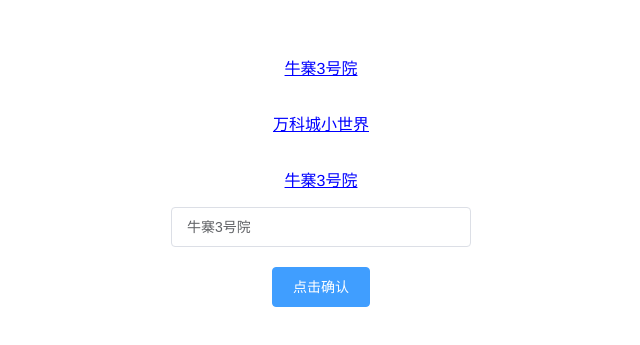
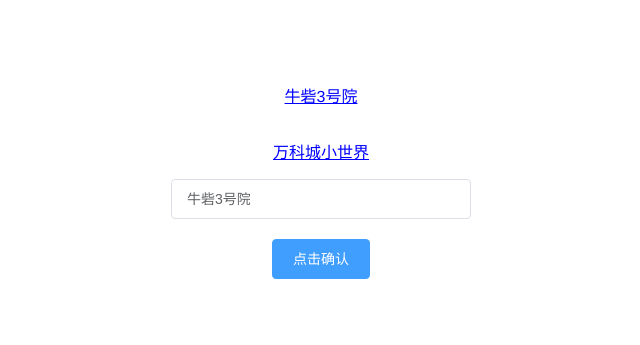
Before and after one commit to hanoubaba/deal-program, a Vue app: page / in a window 1280 px wide. Shown: the part 227-572 px from the top of the page, without its empty margins (319-959 px from the left). Built offline with nearby package versions, Linux system fonts and the light colour scheme.

Commit message:
no message

```diff
--- a/src/components/bdemo.vue
+++ b/src/components/bdemo.vue
@@ -24,14 +24,13 @@
     name: 'HelloWorld',
     data () {
         return {
-            name: "牛寨3号院",
+            name: "牛砦3号院",
             date: '',
             time: '',
             flag: true,
             nameLs: [
-                '牛寨3号院',
+                '牛砦3号院',
                 '万科城小世界',
-                '牛寨3号院',
             ]
         }
     },
@@ -121,7 +120,7 @@
     letter-spacing: 2px;
     font-weight: bold;
     color: #fff;
-    background-color: rgba(23, 173, 38, 0.2);
+    background-color: rgba(23, 173, 38, 0.1);
 }
 .box1 {
     /* border: 1px solid red; */
```
